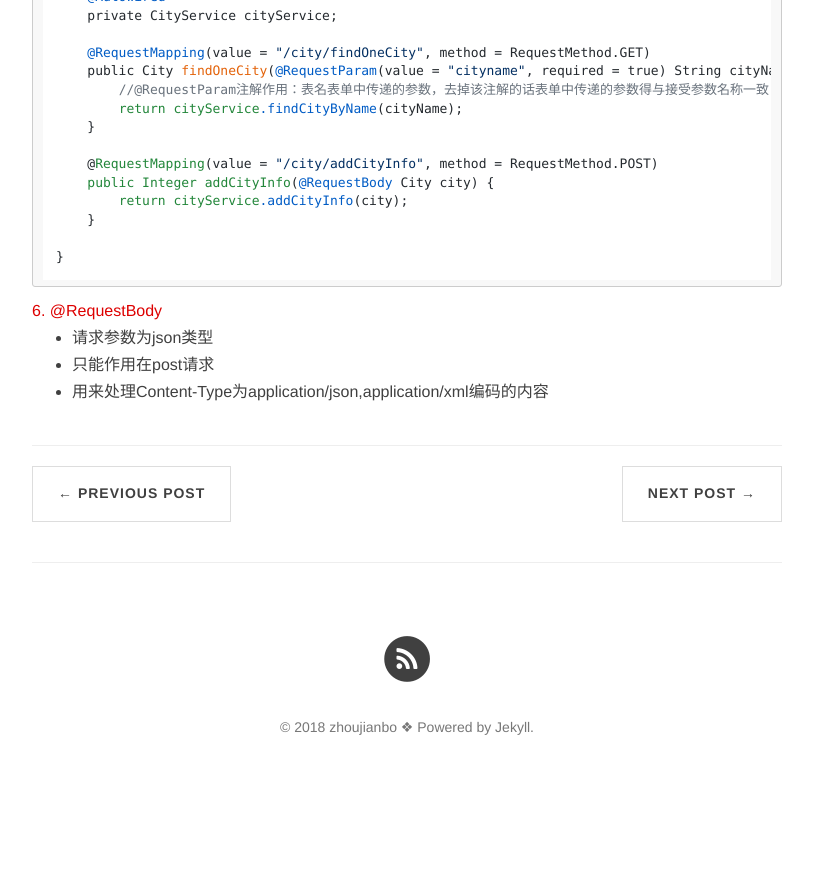
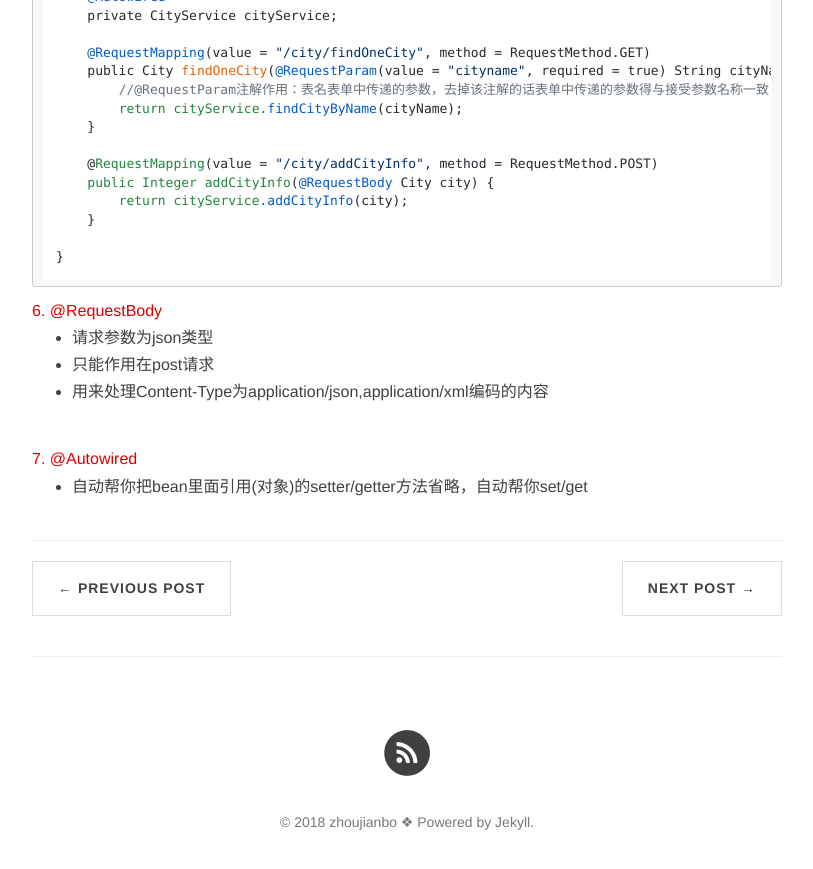
Before and after one commit to ZhouJianBoPro/ZhouJianBoPro.github.io, a Jekyll site: the page built from _posts/2018-04-04-spring-annotation.md, in a window 1280 px wide and 900 px high, scrolled down 2095 px. Shown: the top 869 px of the window, without its empty margins (233-1046 px from the left). Built offline with Jekyll 4.4.1, drawn with Linux system fonts in a browser that asks for light colours; nearby versions of some CDN libraries; comment, search, counter and statistics services are not loaded; before the commit the page ends 2900 px from its top, so only the background shows below that.

Commit message:
defalut commit；

```diff
--- a/_posts/2018-04-04-spring-annotation.md
+++ b/_posts/2018-04-04-spring-annotation.md
@@ -98,3 +98,6 @@ public class CityRestController {
 - 请求参数为json类型
 - 只能作用在post请求
 - 用来处理Content-Type为application/json,application/xml编码的内容
+
+<font color="#dd0000">7. @Autowired</font>
+- 自动帮你把bean里面引用(对象)的setter/getter方法省略，自动帮你set/get
```
